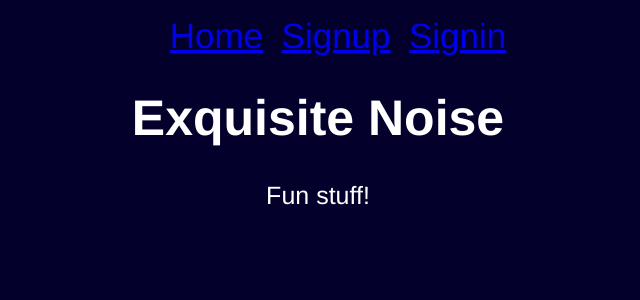
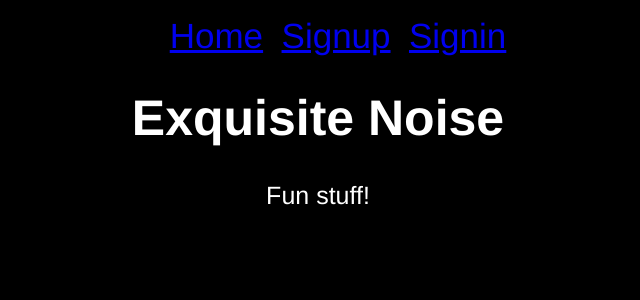
Before and after one commit to exquisite-noise/exquisite-noise, a Django app: page / in a window 1280 px wide. Shown: the top 300 px of the page, without its empty margins (322-962 px from the left). Run offline with Django 3.2, Linux system fonts and the light colour scheme; style sheets or scripts are compiled from the project's sources; some libraries are stand-ins or nearby versions.

Commit message:
fix black color

```diff
--- a/noise/noise/static/_base.css
+++ b/noise/noise/static/_base.css
@@ -301,7 +301,7 @@ body {
   margin: 10px;
   font-family: Helvetica, sans-serif;
   color: #fff;
-  background-color: #03012C;
+  background-color: #000;
   text-align: center; }
 
 h1 {
--- a/noise/noise/static/_vars.scss
+++ b/noise/noise/static/_vars.scss
@@ -1,3 +1,3 @@
 $font: 50px;
 $white: #fff;
-$black: #03012C;
+$black: #000;
--- a/noise/static/_base.css
+++ b/noise/static/_base.css
@@ -301,7 +301,7 @@ body {
   margin: 10px;
   font-family: Helvetica, sans-serif;
   color: #fff;
-  background-color: #03012C;
+  background-color: #000;
   text-align: center; }
 
 h1 {
@@ -327,3 +327,5 @@ nav li {
   display: inline;
   padding: 7px;
   font-size: 35px; }
+
+/*# sourceMappingURL=../../../../../../../../../../static/_base.css.map */
```
